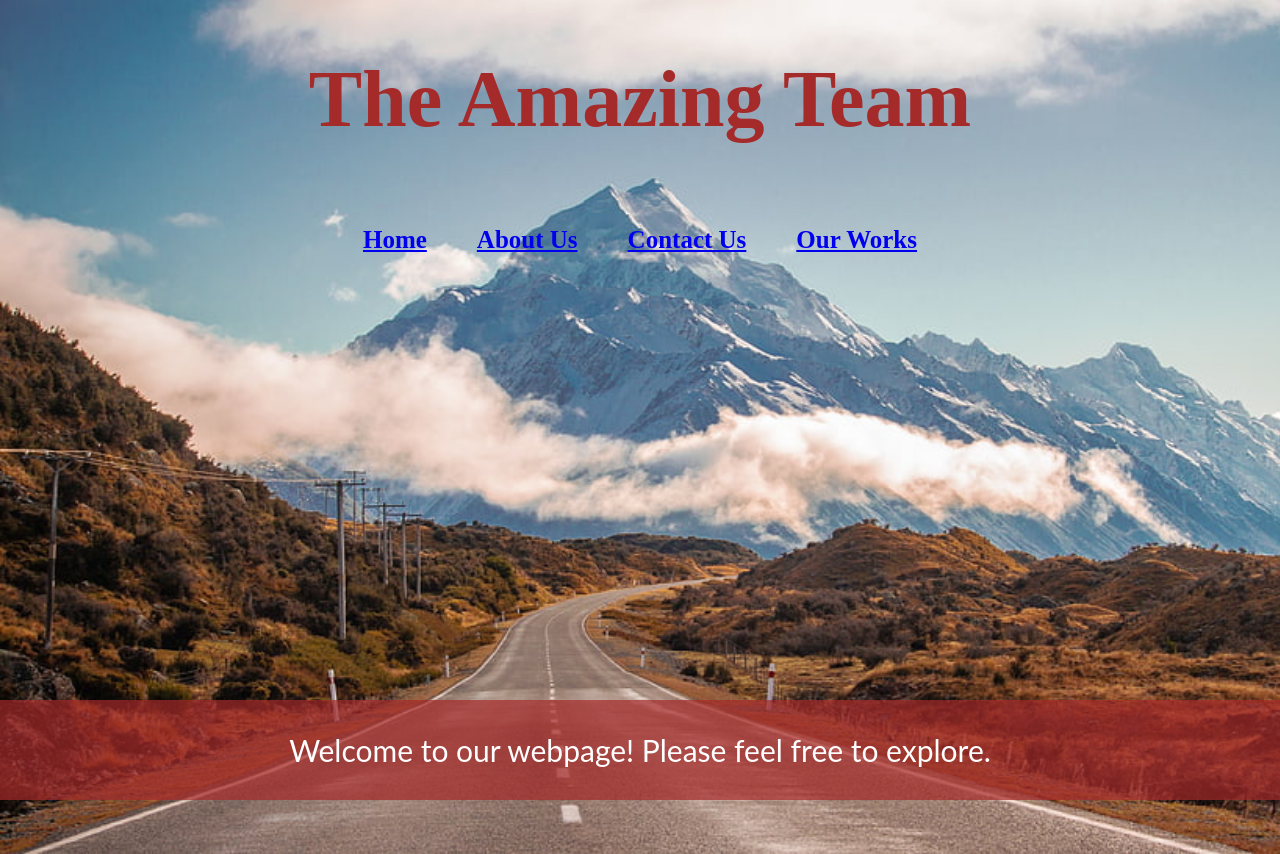
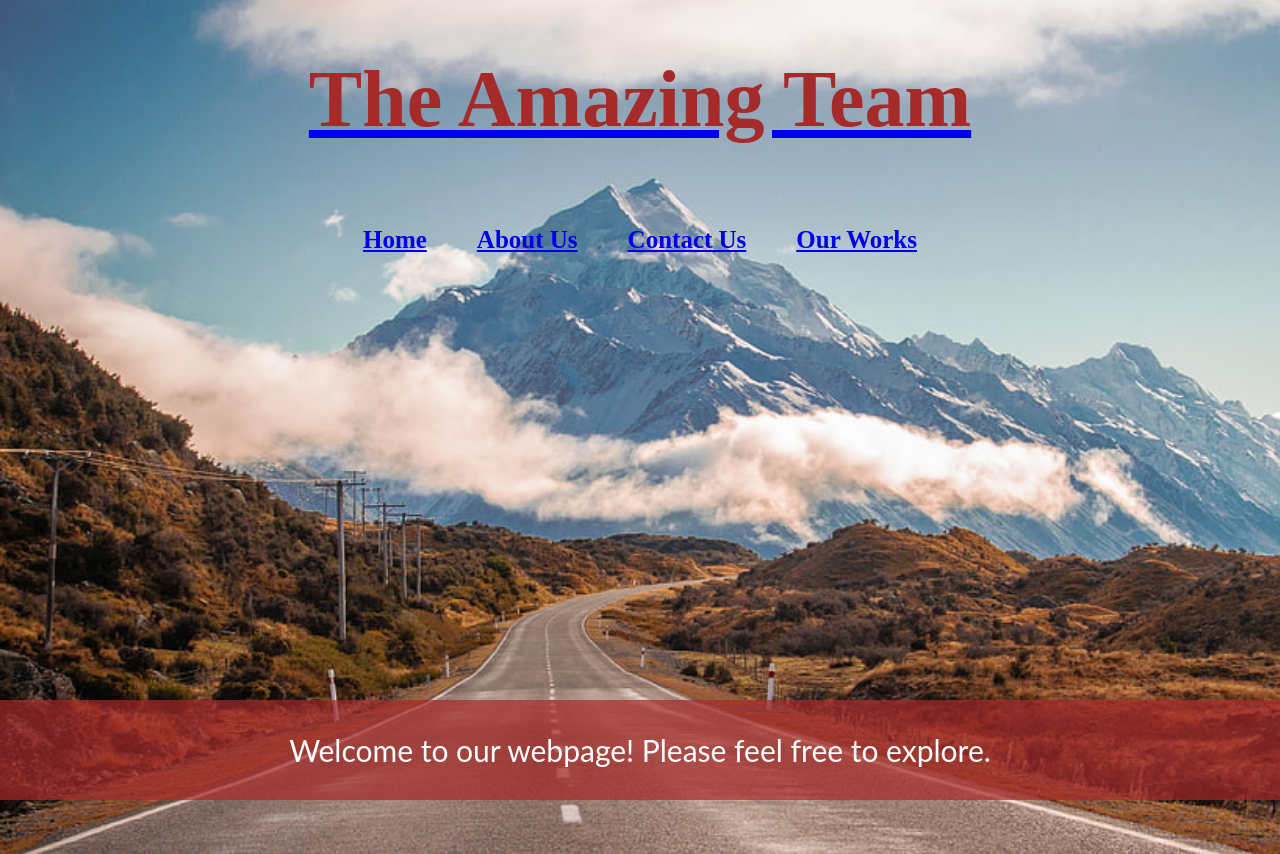
Before and after one commit to jeffgelle88/Webpage-Collab-CWD, a plain HTML site: page index.html in a window 1280 px wide. Drawn offline with Linux system fonts and the light colour scheme.

Commit message:
Update index.html

```diff
--- a/index.html
+++ b/index.html
@@ -17,7 +17,7 @@
     </style>
 </head>
 <body>
-	<h1>The Amazing Team</h1>
+	<a href="Teamwork.jpg"><h1>The Amazing Team</h1></a>
 	<br />
 	<div>
 		<a href="https://www.paulbarrs.com/wp-content/uploads/2017/09/keepcalm.jpg"><b>Home</b></a>&nbsp;&nbsp;&nbsp;&nbsp;&nbsp;&nbsp;&nbsp;
```
